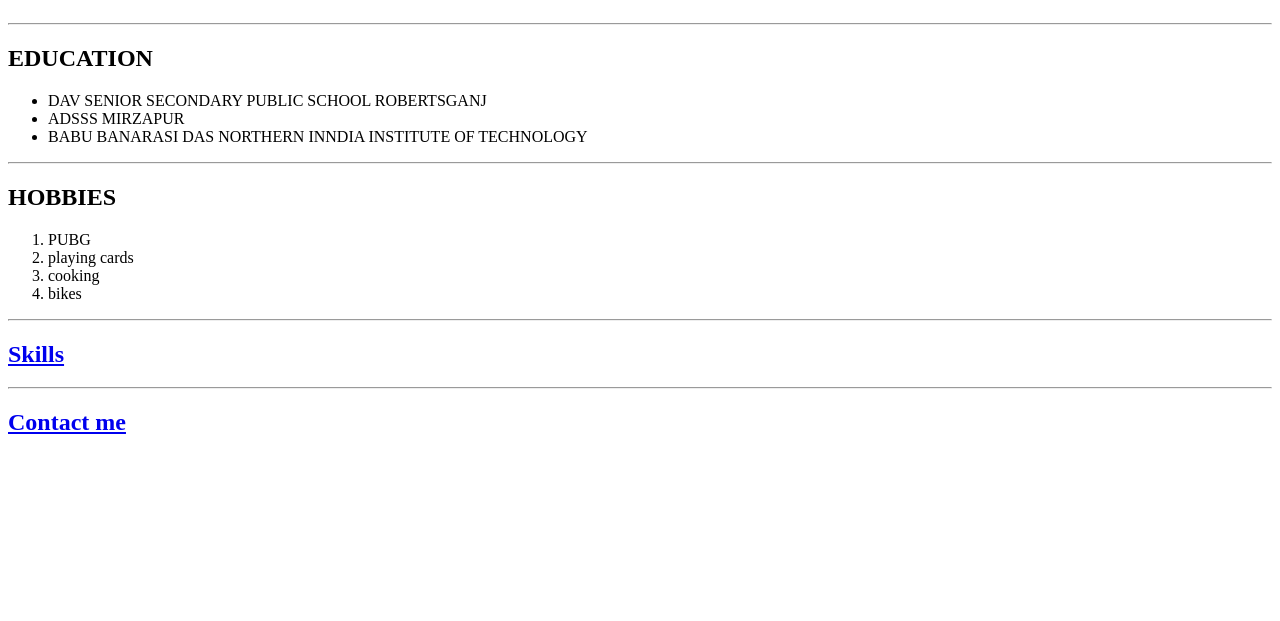
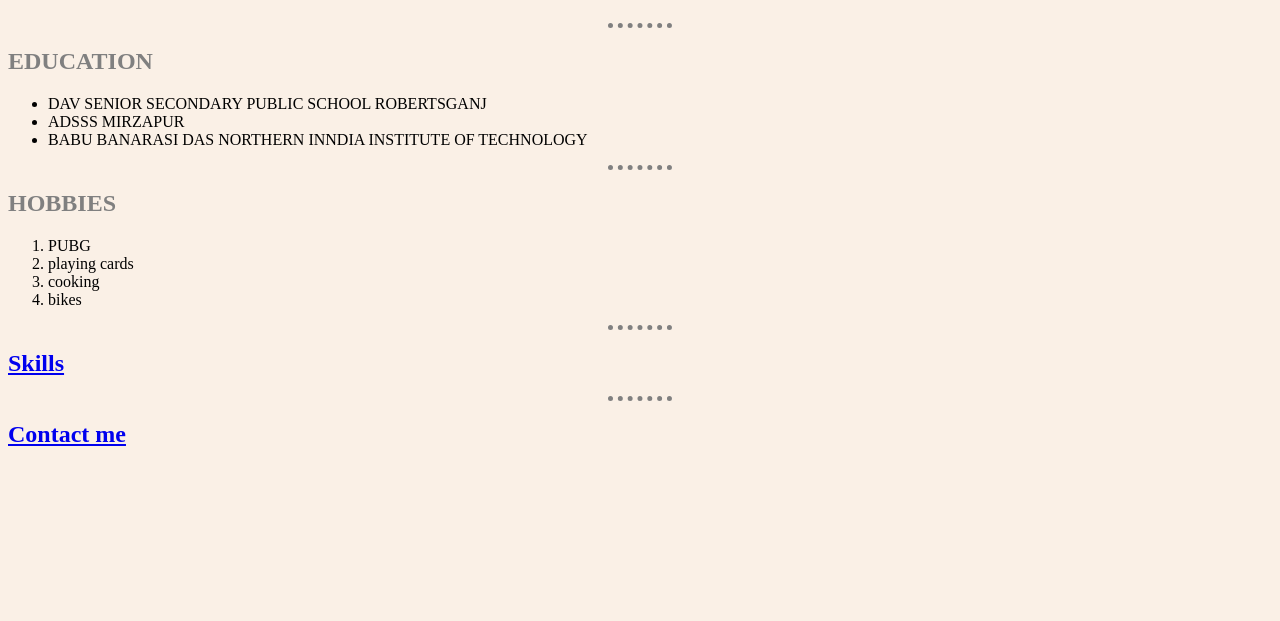
Before and after one commit to siddharthsingh1605/cv, a plain HTML site: page index.html in a window 1280 px wide. Shown: the part 179-800 px from the top of the page. Drawn offline with Linux system fonts and the light colour scheme; files that its build step writes are made by us from their sources.

Commit message:
Update index.html

```diff
--- a/index.html
+++ b/index.html
@@ -4,7 +4,7 @@
 <head>
   <meta charset="utf-8">
   <title>siddharth's personal site</title>
-  <link rel="stylesheet" href="C:\Users\siddh\Desktop\html-personal site\css\style.css">
+  <link rel="stylesheet" href="styles.css">
 </head>
 
 <body>
```
